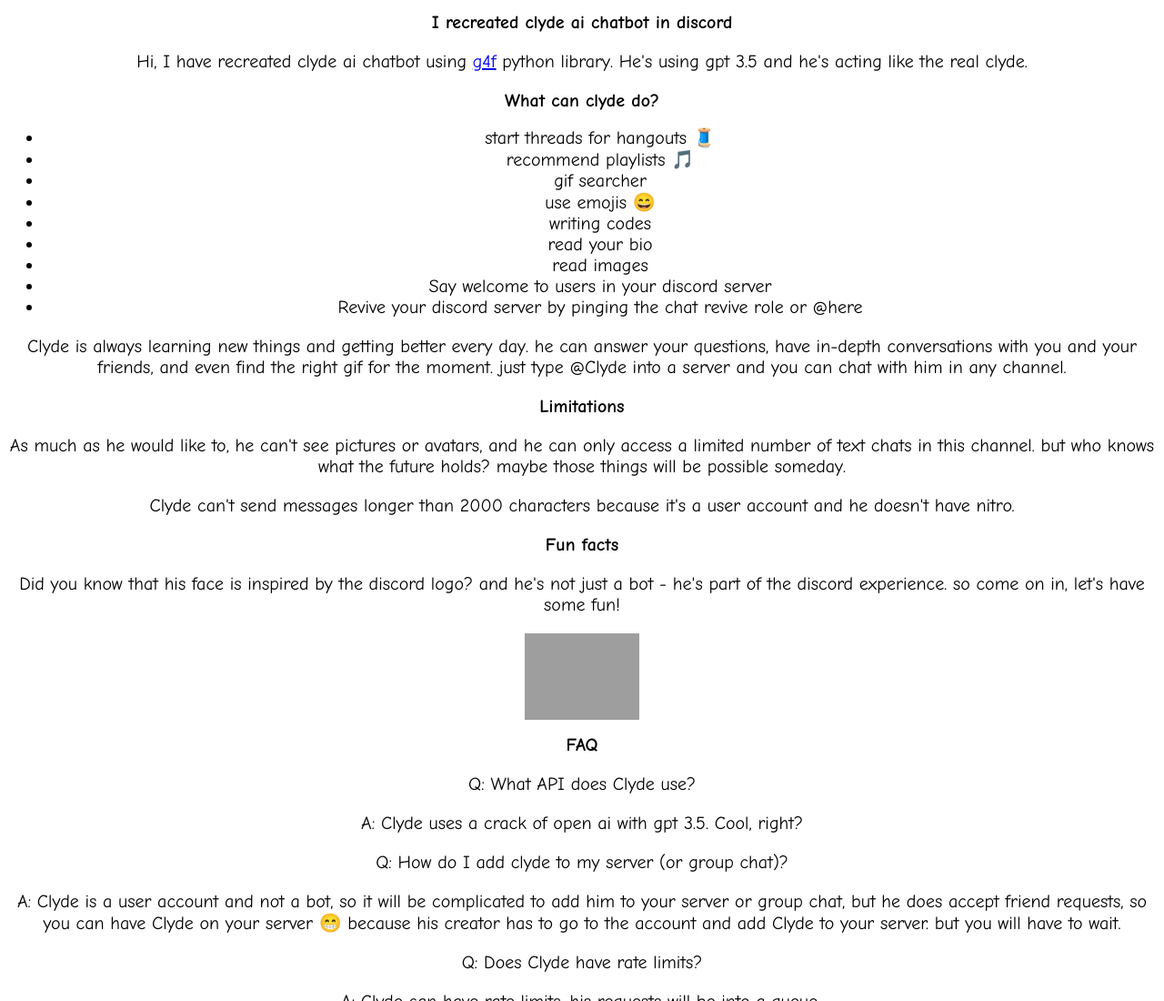
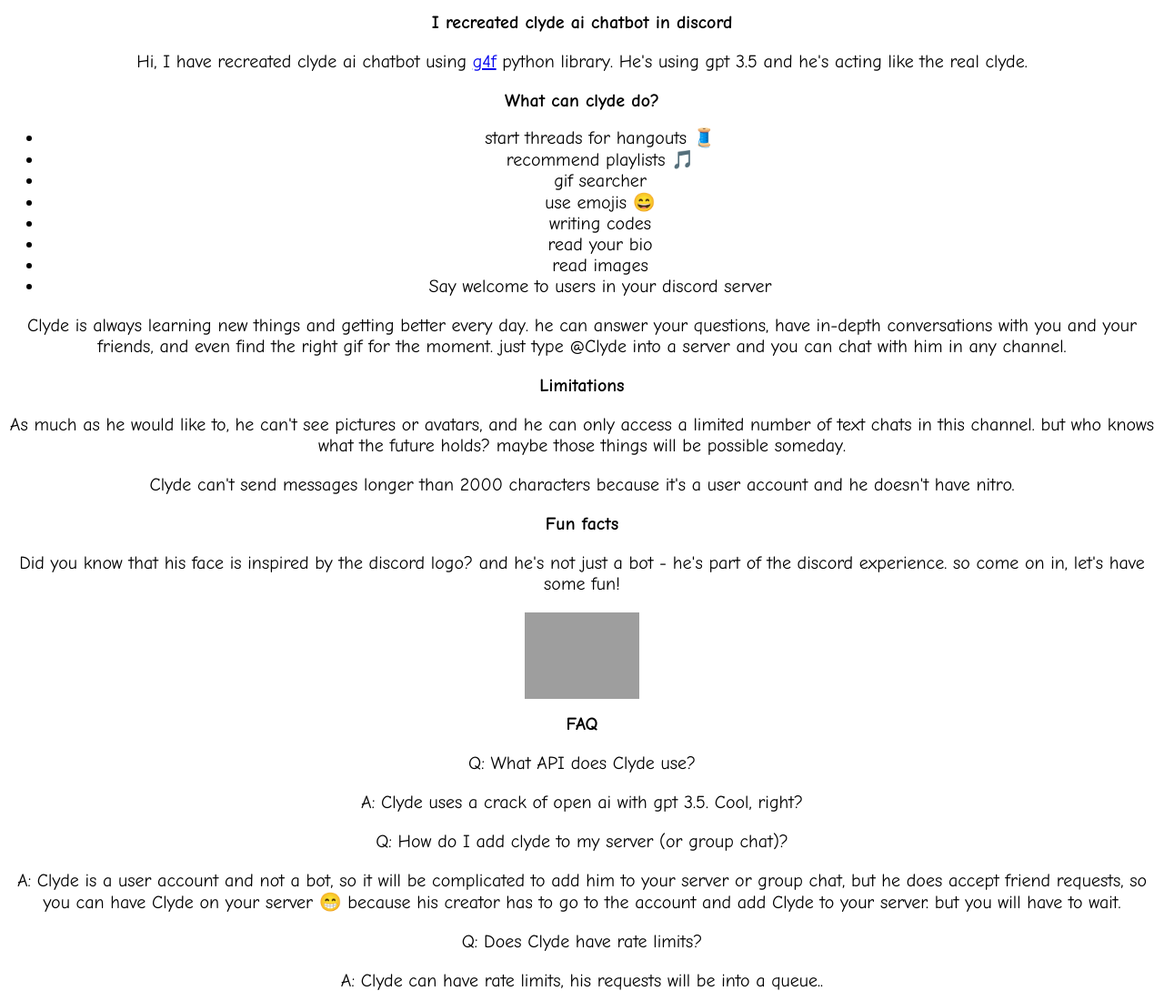
Before and after one commit to Baldi89989/clyde-ai-recreated, a plain HTML site: page index.html in a window 1280 px wide. Shown: the top 1100 px of the page at 91% size. Drawn offline with Linux system fonts and the light colour scheme; grey boxes are pictures that could not be loaded.

Commit message:
Update index.html

```diff
--- a/index.html
+++ b/index.html
@@ -17,7 +17,6 @@
         <li>read your bio</li>
         <li>read images</li>
         <li>Say welcome to users in your discord server</li>
-        <li>Revive your discord server by pinging the chat revive role or @here</li>
     </ul>
     <p>Clyde is always learning new things and getting better every day. he can answer your questions, have in-depth conversations with you and your friends, and even find the right gif for the moment. just type @Clyde into a server and you can chat with him in any channel.</p>
     <h2>Limitations</h2>
```
